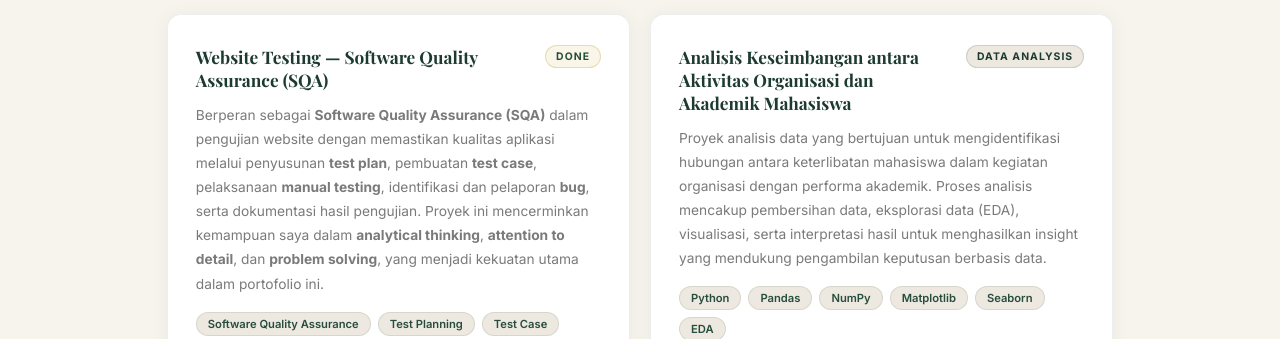
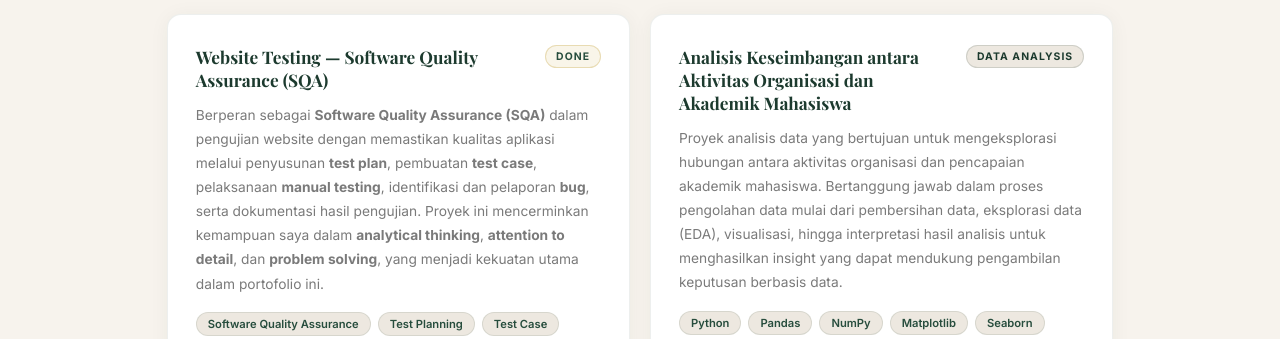
Before and after one commit to megaaa1/portfolio, a plain HTML site: page projects.html in a window 1280 px wide. Shown: the part 431-770 px from the top of the page. Drawn offline with nearby package versions, Linux system fonts and the light colour scheme.

Commit message:
Update projects.html

```diff
--- a/projects.html
+++ b/projects.html
@@ -192,11 +192,11 @@ nav {
     </div>
 
     <p>
-        Proyek analisis data yang bertujuan untuk mengidentifikasi hubungan antara
-        keterlibatan mahasiswa dalam kegiatan organisasi dengan performa akademik.
-        Proses analisis mencakup pembersihan data, eksplorasi data (EDA),
-        visualisasi, serta interpretasi hasil untuk menghasilkan insight yang
-        mendukung pengambilan keputusan berbasis data.
+        Proyek analisis data yang bertujuan untuk mengeksplorasi hubungan antara
+        aktivitas organisasi dan pencapaian akademik mahasiswa. Bertanggung jawab
+        dalam proses pengolahan data mulai dari pembersihan data, eksplorasi data
+        (EDA), visualisasi, hingga interpretasi hasil analisis untuk menghasilkan
+        insight yang dapat mendukung pengambilan keputusan berbasis data.
     </p>
 
     <div class="proj-tags">
@@ -210,12 +210,11 @@ nav {
 
     <a href="https://github.com/megaaa1/Analisis-Keseimbangan-antara-Aktivitas-Organisasi-dan-Akademik-Mahasiswa"
        target="_blank"
-       rel="noopener noreferrer"
        class="project-link">
         💻 View on GitHub
     </a>
 
-</div>
+<!-- </div>
       <div class="proj-item fade-in delay-2">
         <div class="proj-item-top">
           <div class="proj-item-title">Collaborative Project — [Nama Project]</div>
@@ -228,7 +227,7 @@ nav {
         </div>
       </div>
     </div>
-  </div>
+  </div> -->
 
   <!-- ACHIEVEMENTS -->
   <div id="achievements">
```
